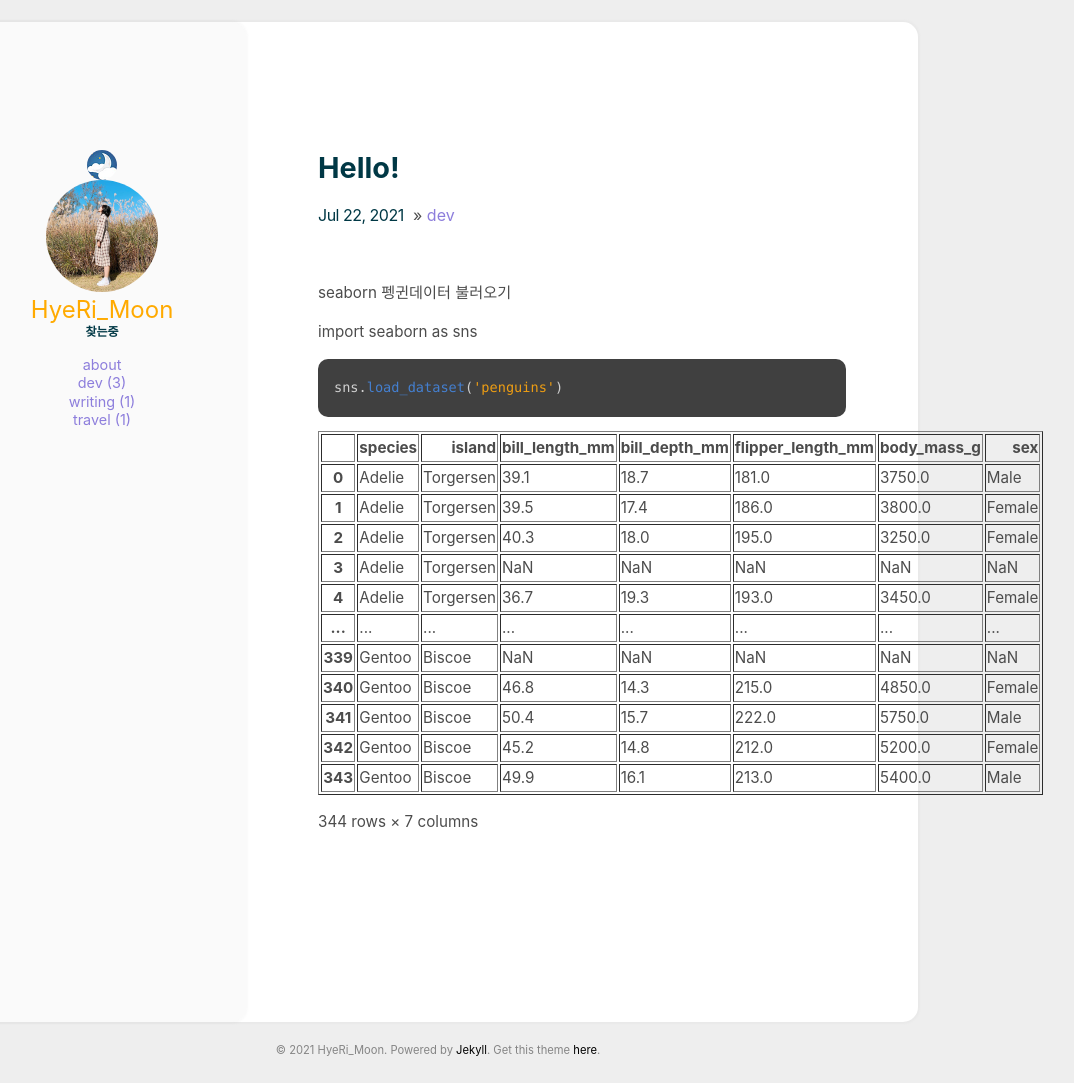
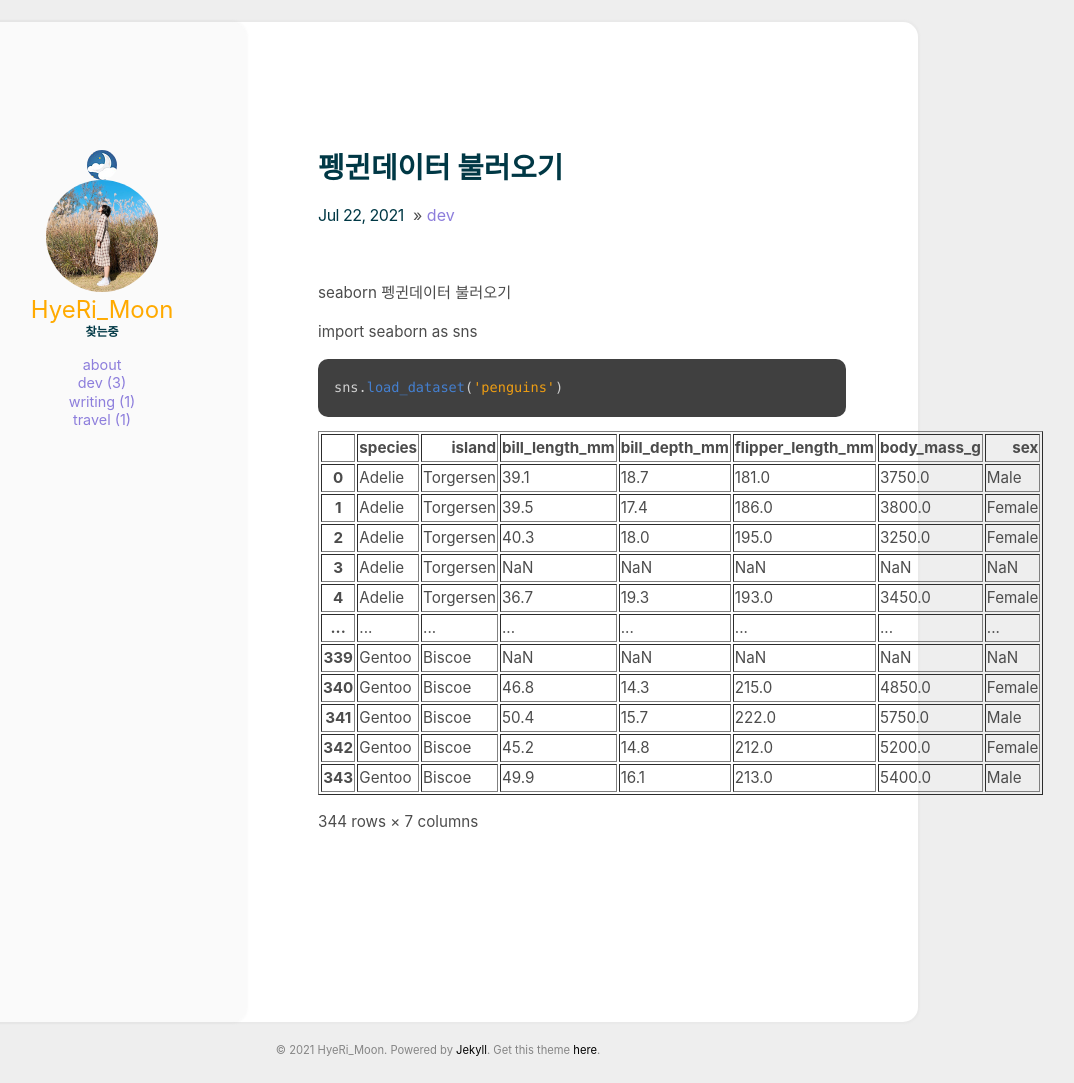
Before and after one commit to hyeppy311/Elizabeth0311.github.io, a Jekyll site: the page built from _posts/2021-07-22-penguin_data.md, in a window 1280 px wide. Shown: the whole page, without its empty margins (202-1276 px from the left). Built offline with Jekyll 4.4.1, drawn with Linux system fonts in a browser that asks for light colours.

Commit message:
Update 2021-07-22-penguin_data.md

```diff
--- a/_posts/2021-07-22-penguin_data.md
+++ b/_posts/2021-07-22-penguin_data.md
@@ -1,5 +1,5 @@
 ---
-title: Hello!
+title: 펭귄데이터 불러오기
 categories: [dev]
 comments: true
 ---
```
